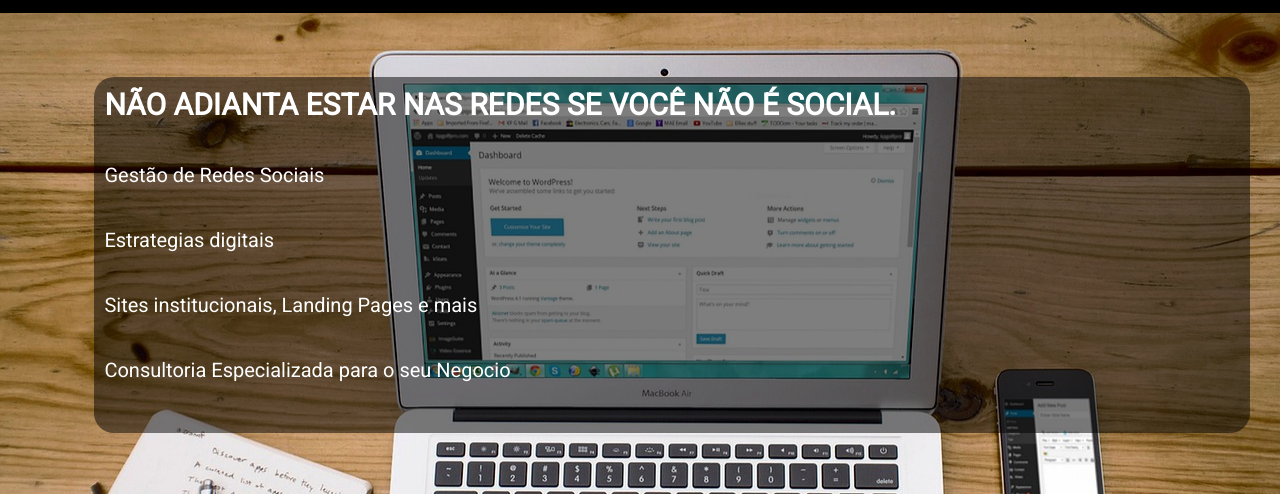
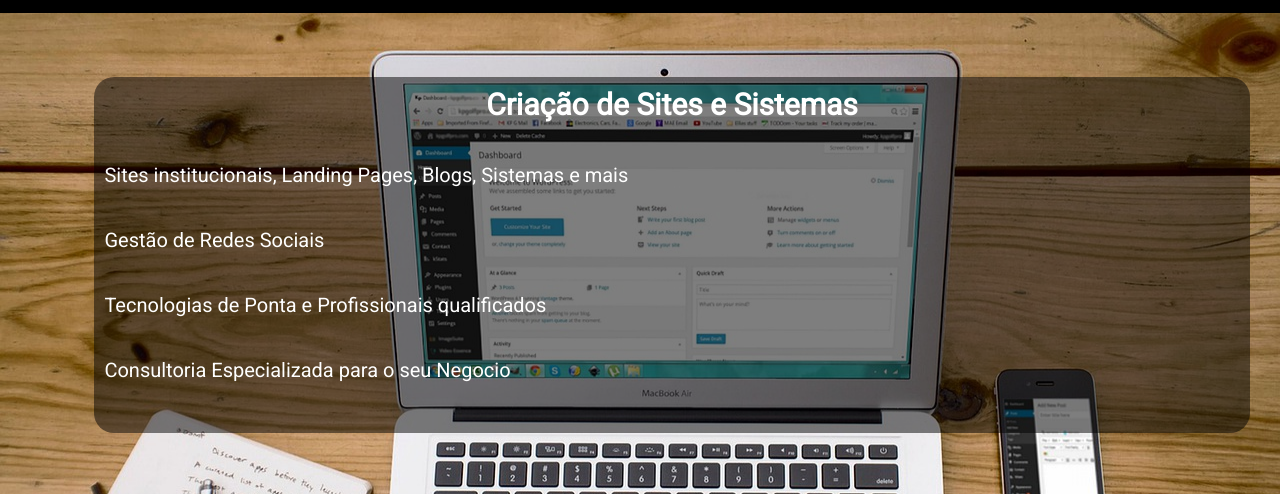
Before and after one commit to sergiop45/MonteDigital, a plain HTML site: page index.html in a window 1280 px wide. Shown: the part 93-587 px from the top of the page. Drawn offline with Linux system fonts and the light colour scheme.

Commit message:
titulo-textos

```diff
--- a/index.html
+++ b/index.html
@@ -36,7 +36,7 @@
     <main>
 
         <div class="carrossel">
-            <h4>NÃO ADIANTA ESTAR NAS REDES SE VOCÊ NÃO É SOCIAL. </h4>
+            <h4>Criação de Sites e Sistemas </h4>
             <br>
            <p id="texto1"></p><br>
            <p id="texto2"></p><br>
--- a/javascript.js
+++ b/javascript.js
@@ -54,9 +54,9 @@ let el1 = document.querySelector("#texto1")
 let el2= document.querySelector("#texto2")
 let el3 = document.querySelector("#texto3")
 let el4 = document.querySelector("#texto4")
-var text = "Gestão de Redes Sociais"
-var text2 = "Estrategias digitais"
-var text3 = "Sites institucionais, Landing Pages e mais"
+var text2 = "Gestão de Redes Sociais"
+var text3 = "Tecnologias de Ponta e Profissionais qualificados"
+var text = "Sites institucionais, Landing Pages, Blogs, Sistemas e mais"
 var text4 = "Consultoria Especializada para o seu Negocio"
 var interval = 70;
 
--- a/style.css
+++ b/style.css
@@ -169,6 +169,7 @@ main div {
 }
 .carrossel h4 {
     font-size: 30px;
+    text-align: center;
 }
 .carrossel div {
    height: auto;
```
